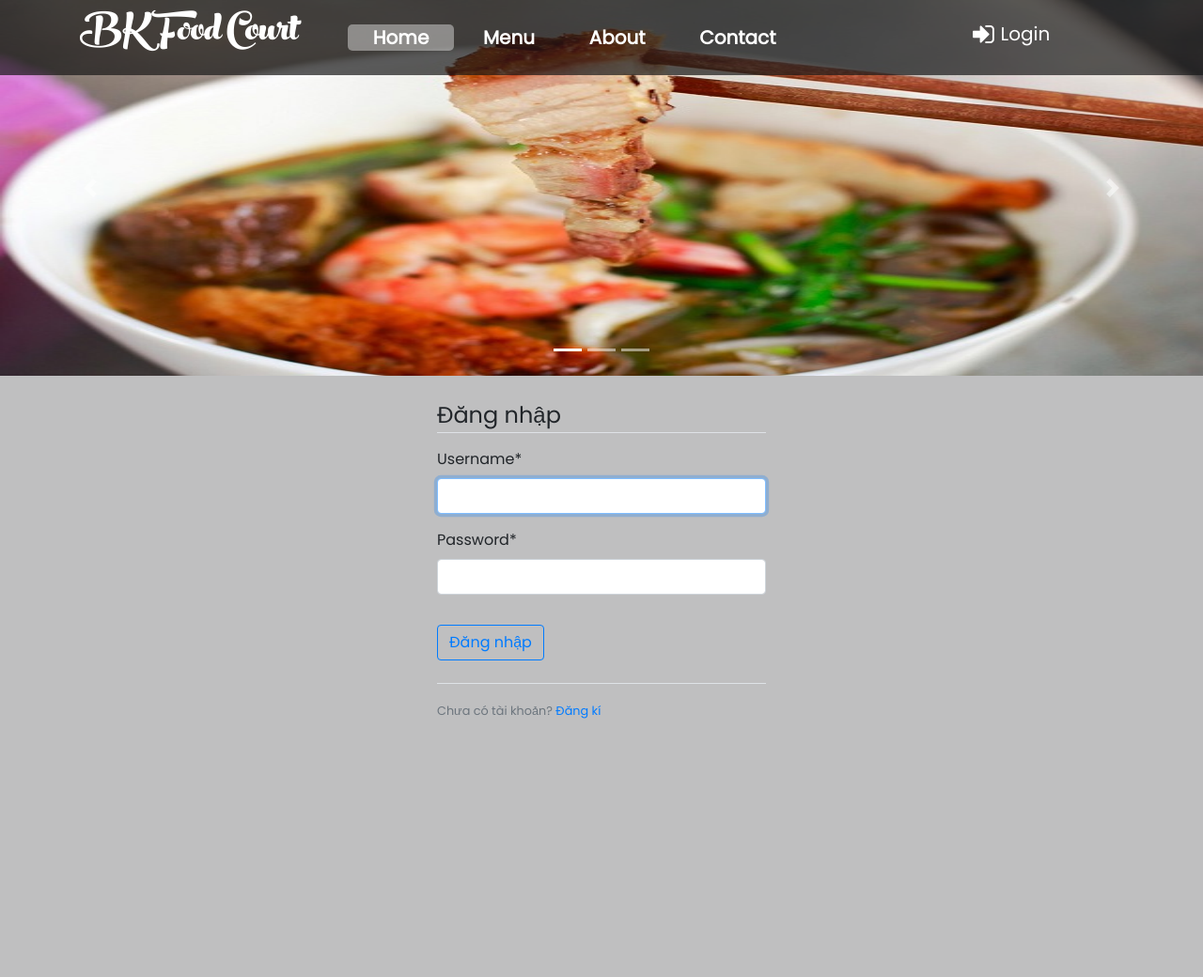
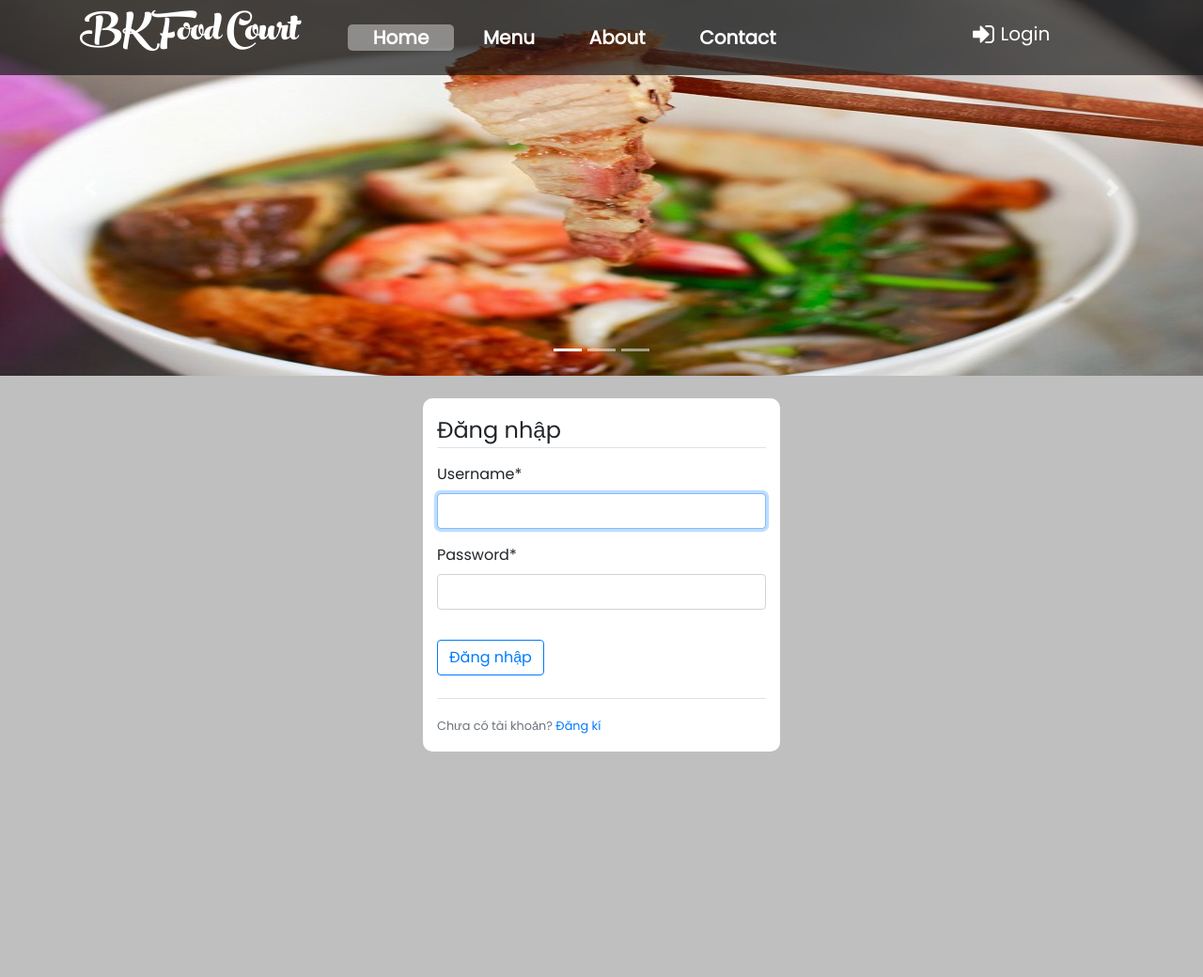
Before and after one commit to huynhnhatlong9/FoodCourt, a Django app: page /login/ in a window 1280 px wide. Shown: the top 1040 px of the page at 94% size. Run offline with Django 3.2, Linux system fonts and the light colour scheme; data comes from the database, SQL or seed files in the repository; both versions use the stored data as it was after the commit; some libraries are stand-ins or nearby versions.

Commit message:
update login logout

```diff
--- a/templates/login/login.html
+++ b/templates/login/login.html
@@ -14,7 +14,7 @@
         <div class="row">
             <div class="col-md-4">
             </div>
-            <div class="col-md-4">
+            <div class="col-md-4 pt-3 pb-3" style="background-color: white; border-radius: 10px">
                 <div class="content-section">
                     <form action="#" method="POST">
                         {% csrf_token %}
```
Also changed, not shown: db.sqlite3.
